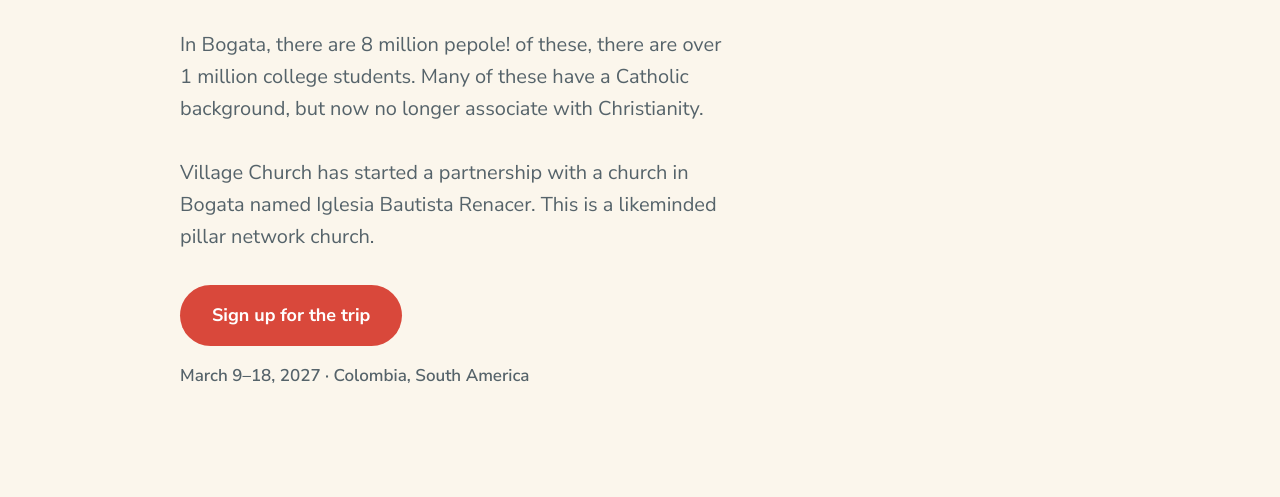
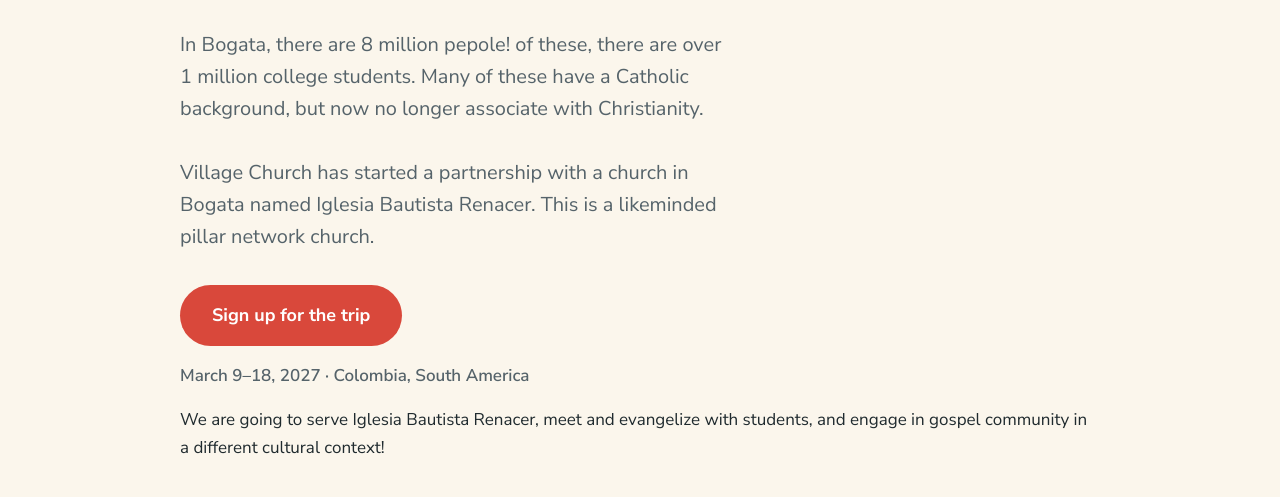
Before and after one commit to Reno117/colotripref, a plain HTML site: page index.html in a window 1280 px wide. Shown: the part 455-952 px from the top of the page. Drawn offline with Linux system fonts and the light colour scheme.

Commit message:
Add Colombia mission trip page

```diff
--- a/index.html
+++ b/index.html
@@ -29,6 +29,9 @@
     </p>
     <a class="btn" href="YOUR_FORM_URL_HERE">Sign up for the trip</a>
     <p class="dates">March 9–18, 2027 · Colombia, South America</p>
+    <p>We are going to serve Iglesia Bautista Renacer, meet and evangelize with students, and engage in gospel community in
+        a different cultural context!
+    </p>
   </div>
 </header>
 
```
Also changed, not shown: bigpic.jpg (added).
